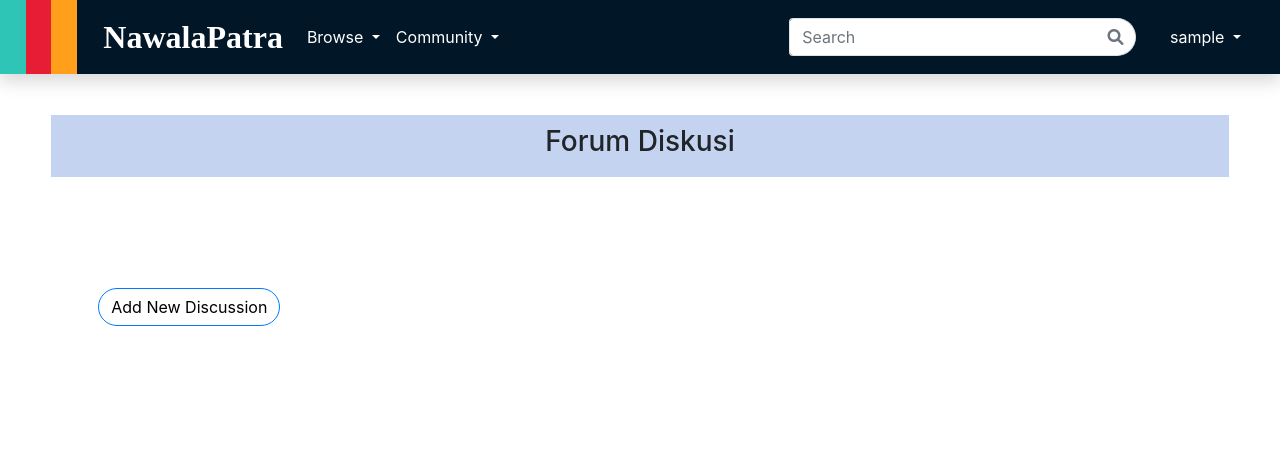
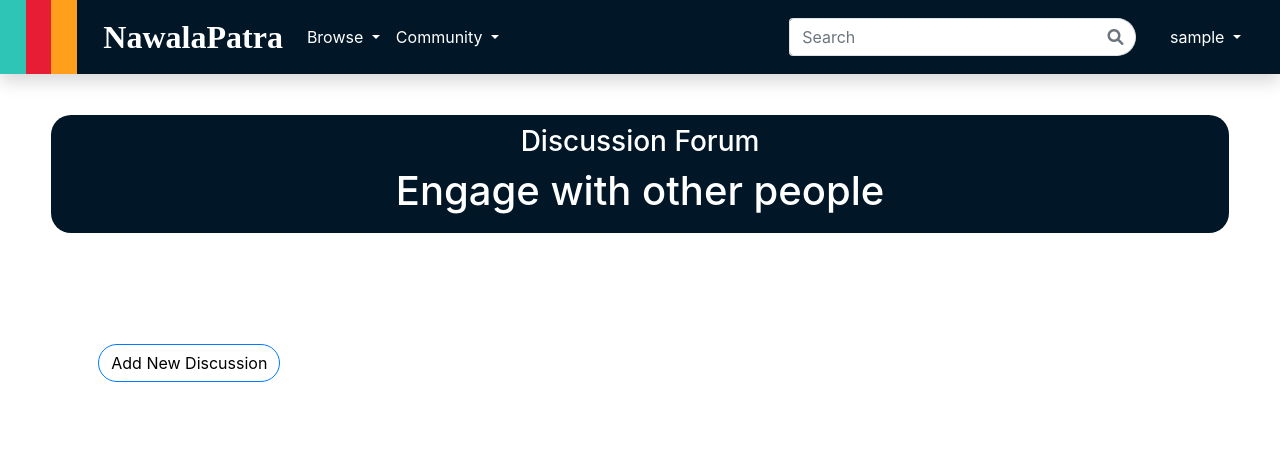
Before and after one commit to NawalaPatra-e12/NawalaPatra, a Django app: page /forum/ in a window 1280 px wide. Shown: the top 473 px of the page. Run offline with Django 4.2, Linux system fonts and the light colour scheme; the visitor is signed in with stand-in values (Sample User, id 1); parts of the project's set-up code (start-up, migrations or seed data) failed here and were passed over; some libraries are stand-ins or nearby versions.

Commit message:
ajax update

```diff
--- a/forum/forms.py
+++ b/forum/forms.py
@@ -4,4 +4,4 @@ from forum.models import Discussion
 class DiscussionForm(ModelForm):
     class Meta:
         model = Discussion
-        fields = ["user","title","description","date"]
+        fields = ["user","username","description","date"]
--- a/forum/models.py
+++ b/forum/models.py
@@ -3,6 +3,6 @@ from django.contrib.auth.models import User
 
 class Discussion(models.Model):
     user = models.ForeignKey(User, on_delete=models.CASCADE, blank=True, null=True)
-    title=models.TextField()
+    username = models.CharField(max_length=150, null=True)
     date = models.DateField(null=True)
     description = models.TextField()
--- a/forum/templates/forum.html
+++ b/forum/templates/forum.html
@@ -1,14 +1,15 @@
 {% extends 'base.html' %}
-
 {% block content %}
 
 <style>
     .float-main{
         padding-top: 10px;
     }
-    #prompt {
-        background-color: rgb(195, 211, 240);
+    #header {
+        background-color: #011627ff;
+        color: white;
         padding: 10px;
+        border-radius: 20px;
         text-align: center;
     }
     #submission{
@@ -70,15 +71,15 @@
 
 <div class="content">
 
-    <div id="prompt">
-        <h3>Forum Diskusi</h3>
+    <div id="header">
+        <h3>Discussion Forum</h3>
+        <h1>Engage with other people</h1>
     </div>
 
     <div class="content">
         <table>
             {% for discussion in data %}
                 <tr>
-                    <td>{{discussion.title}}</td>
                     <td>{{discussion.description}}</td>
                 </tr>
             {% endfor %}
@@ -99,10 +100,6 @@
                     <div class="modal-body" style="text-align:left;">
                         <form id="submissionForm" onsubmit="return false">
                             {% csrf_token %}
-                            <div class="mb-3">
-                                <label for="title" class="col-form-label">Title  :</label>
-                                <input type="text" class="form-control" id="title" name="title"></input>
-                            </div>
                             <div class="mb-3">
                                 <label for="description" class="col-form-label">Description :</label>
                                 <textarea class="form-control" id="description" name="description"></textarea>
@@ -128,14 +125,13 @@
     async function refreshPage() {
         document.getElementById("discussion-submission").innerHTML=""
         let htmlstring = ``
-        const stories = await getDiscussion()
-        stories.forEach((submit) => {
+        const discussion = await getDiscussion()
+        discussion.forEach((submit) => {
             htmlstring += `\n
             <div class="col">
                 <div class="card">
                     <div class="card-body">
                         <div id="discussion-title">
-                            <h4 class="card-title">${submit.fields.title}</h4>
                             <h5 class="card-text">by ${submit.fields.user.username}</h5>
                         </div>
                         <div>
--- a/forum/views.py
+++ b/forum/views.py
@@ -14,45 +14,45 @@ from forum.models import Discussion
 # Show main library page.
 @login_required(login_url='/login/')
 def show_discussion(request):
-    data = Discussion.objects.all()
+    description = Discussion.objects.all()
 
     context = {
-        'discussion': data,
+        'discussion': description,
     }
     return render(request, "forum.html", context)
 
 def show_xml(request):
-    data = Discussion.objects.all()
-    return HttpResponse(serializers.serialize("xml", data), content_type="application/xml")
+    description = Discussion.objects.all()
+    return HttpResponse(serializers.serialize("xml", description), content_type="application/xml")
 
 def show_json(request):
-    data = Discussion.objects.all()
-    return HttpResponse(serializers.serialize("json", data), content_type="application/json")
+    description = Discussion.objects.all()
+    return HttpResponse(serializers.serialize("json", description), content_type="application/json")
 
 def show_xml_by_id(request, id):
-    data = Discussion.objects.filter(pk=id)
-    return HttpResponse(serializers.serialize("xml", data), content_type="application/xml")
+    description = Discussion.objects.filter(pk=id)
+    return HttpResponse(serializers.serialize("xml", description), content_type="application/xml")
 
 def show_json_by_id(request, id):
-    data = Discussion.objects.filter(pk=id)
-    return HttpResponse(serializers.serialize("json", data), content_type="application/json")
+    description = Discussion.objects.filter(pk=id)
+    return HttpResponse(serializers.serialize("json", description), content_type="application/json")
 
 def get_discussion_json(request):
     # current_week = datetime.date.today().isocalendar()[1]
     # prompt = Prompt.objects.get(week=current_week)
     # story = Submission.objects.filter(prompt=prompt)
-    data = Discussion.objects.all()
-    return HttpResponse(serializers.serialize('json', data))
+    description = Discussion.objects.all()
+    return HttpResponse(serializers.serialize('json', description))
 
 @csrf_exempt
 def submit_discussion_ajax(request):
     if request.method == 'POST':
-        title = request.POST.get("title")
         description = request.POST.get("description")
         date = datetime.datetime.now()
         user = request.user
+        username = request.user.username
 
-        new_discussion = Discussion(title=title, description=description, date=date, user=user)
+        new_discussion = Discussion(description=description, date=date, user=user, username=username)
         new_discussion.save()
 
         return HttpResponse(b"CREATED", status=201)
```
